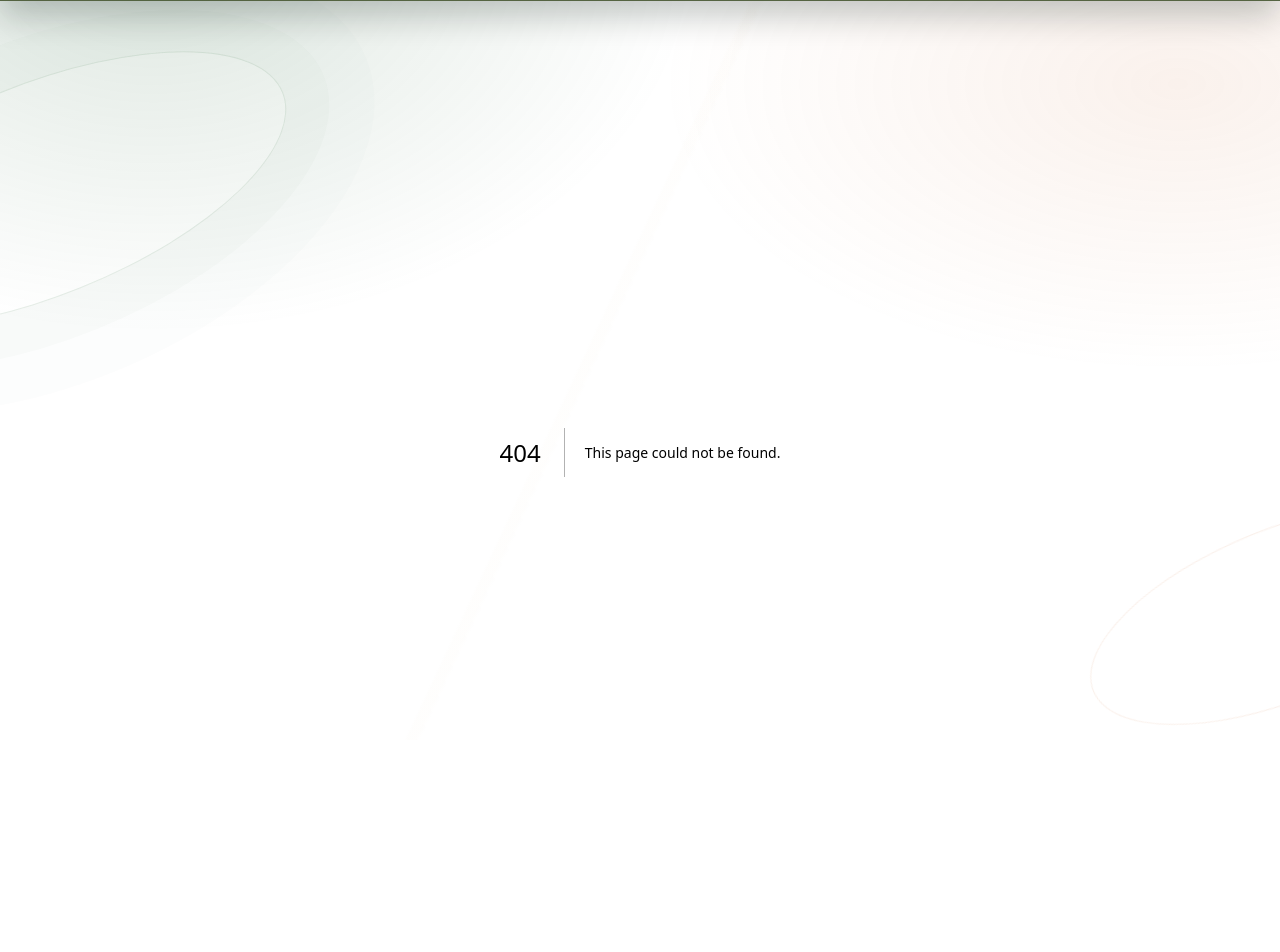
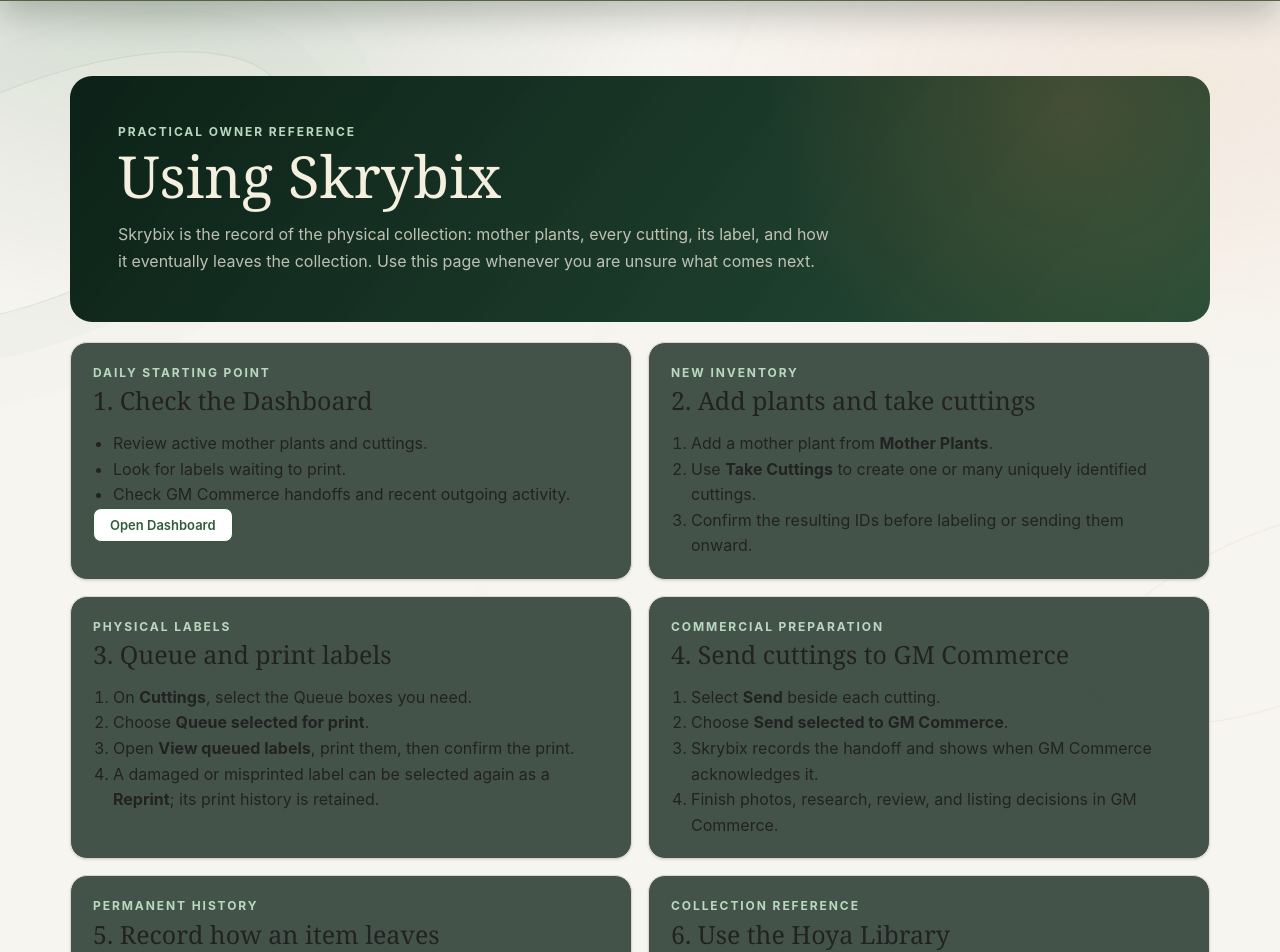
Before and after one commit to HydraCoreSystems/skrybix-webapp, a Next.js app: page /guide in a window 1280 px wide. Before the commit this address had no page. Shown: the part 60-1012 px from the top of the page. Before the commit the page ends 972 px from the top, so only its background shows below. Built offline with nearby package versions, Linux system fonts and the light colour scheme.

Commit message:
Add Skrybix owner guide and usability fixes

```diff
--- a/app/cuttings/[cuttingId]/page.tsx
+++ b/app/cuttings/[cuttingId]/page.tsx
@@ -5,6 +5,7 @@
 import { cuttingHandoffLabel, cuttingInventoryState } from "@/lib/cutting-profile";
 import { getSupabaseServerClient } from "@/lib/supabase";
 import type { Cutting, MotherPlant, OutgoingLogEntry } from "@/lib/types";
+import { routeRecordId } from "@/lib/route-record-id";
 
 export const dynamic = "force-dynamic";
 export const fetchCache = "force-no-store";
@@ -17,8 +18,9 @@
 
 export default async function CuttingProfilePage({ params }: { params: { cuttingId: string } }) {
   const supabase = getSupabaseServerClient();
-  const { data: cuttingRaw, error: cuttingError } = await supabase.from("cuttings").select("*").eq("cutting_id", params.cuttingId).maybeSingle();
-  if (cuttingError) throw new Error(`Unable to load cutting ${params.cuttingId}: ${cuttingError.message}`);
+  const cuttingId = routeRecordId(params.cuttingId);
+  const { data: cuttingRaw, error: cuttingError } = await supabase.from("cuttings").select("*").eq("cutting_id", cuttingId).maybeSingle();
+  if (cuttingError) throw new Error(`Unable to load cutting ${cuttingId}: ${cuttingError.message}`);
   if (!cuttingRaw) notFound();
   const cutting = cuttingRaw as Cutting;
 
--- a/app/globals.css
+++ b/app/globals.css
@@ -1187,7 +1187,7 @@
 .brand-mark { display: grid; place-items: center; width: 34px; height: 34px; border: 1px solid rgba(217,184,108,.58); border-radius: 50% 50% 46% 54%; color: var(--parchment); background: radial-gradient(circle at 35% 28%, rgba(255,255,255,.16), transparent 35%), rgba(79,143,94,.18); font: italic 700 17px Georgia, serif; box-shadow: 0 0 0 4px rgba(217,184,108,.04); }
 .logout-form { margin-left: 0; }
 
-.dashboard-page, .dashboard-section { display: grid; gap: 20px; }
+.dashboard-page, .dashboard-section { display: grid; gap: 20px; min-width: 0; }
 .dashboard-page { gap: 28px; }
 .dashboard-hero { position: relative; overflow: hidden; display: grid; grid-template-columns: minmax(0, 1fr) auto; align-items: end; gap: 28px; padding: clamp(30px, 5vw, 56px); border: 1px solid color-mix(in srgb, var(--copper) 42%, var(--border)); border-radius: 22px; color: #f5efdf; background: radial-gradient(circle at 82% 12%, rgba(210,130,83,.21), transparent 28%), linear-gradient(128deg, rgba(7,29,19,.98), rgba(25,65,42,.94)); box-shadow: 0 24px 60px rgba(5,20,12,.28); }
 .dashboard-hero::after { content: ""; position: absolute; width: 340px; height: 340px; right: -170px; top: -210px; border: 1px solid rgba(234,220,193,.2); border-radius: 50%; box-shadow: 0 0 0 38px rgba(234,220,193,.035), 0 0 0 82px rgba(234,220,193,.02); }
@@ -1207,8 +1207,8 @@
 .dashboard-stat-grid .stat::before { content: ""; position: absolute; top: 16px; left: 18px; width: 24px; height: 2px; background: var(--copper); }
 .dashboard-stat-grid .stat .num { font: 500 36px/1 Georgia, "Times New Roman", serif; color: var(--text); }
 .dashboard-stat-grid .stat .label { margin-top: 7px; line-height: 1.35; }
-.dashboard-columns { display: grid; grid-template-columns: minmax(0,1.15fr) minmax(340px,.85fr); gap: 20px; align-items: start; }
-.dashboard-panel { margin: 0; border-radius: 18px; background: var(--surface-glass); backdrop-filter: blur(14px); }
+.dashboard-columns { display: grid; grid-template-columns: minmax(0,1.15fr) minmax(340px,.85fr); gap: 20px; align-items: start; min-width: 0; }
+.dashboard-panel { margin: 0; min-width: 0; overflow-x: auto; border-radius: 18px; background: var(--surface-glass); backdrop-filter: blur(14px); }
 .commerce-panel { border-top: 3px solid var(--blue); }
 .commerce-panel .stat-grid { grid-template-columns: repeat(3,1fr); }
 .commerce-panel .stat { background: color-mix(in srgb, var(--card) 72%, transparent); }
@@ -1218,6 +1218,16 @@
 .btn.secondary.warm:hover { color: #fff; background: rgba(242,229,203,.12); border-color: var(--parchment); }
 
 .visual-reference-page { gap: 20px; }
+.guide-page { display: grid; gap: 20px; }
+.guide-hero { padding: clamp(28px,5vw,48px); border-radius: 22px; color: #f5efdf; background: radial-gradient(circle at 88% 12%, rgba(210,130,83,.2), transparent 30%), linear-gradient(128deg, rgba(7,29,19,.98), rgba(25,65,42,.94)); }
+.guide-hero h1 { margin: 8px 0 12px; font: 500 clamp(38px,5vw,58px)/1 Georgia, "Times New Roman", serif; }
+.guide-hero p:last-child { max-width: 720px; margin-bottom: 0; color: rgba(245,239,223,.76); font-size: 16px; line-height: 1.65; }
+.guide-grid { display: grid; grid-template-columns: repeat(2,minmax(0,1fr)); gap: 16px; }
+.guide-step { margin: 0; border-radius: 17px; background: var(--surface-glass); }
+.guide-step h2 { margin: 4px 0 10px; font: 500 25px/1.15 Georgia, "Times New Roman", serif; }
+.guide-step p, .guide-step li { line-height: 1.6; }
+.guide-step ol, .guide-step ul { margin-bottom: 0; padding-left: 20px; }
+.guide-boundary { border-left: 4px solid var(--copper); }
 .mother-profile-hero { position: relative; overflow: hidden; min-height: 250px; align-items: flex-end; padding: clamp(28px,4.5vw,52px); border-radius: 22px; color: #f5efdf; background: radial-gradient(circle at 90% 15%, rgba(210,130,83,.18), transparent 28%), linear-gradient(125deg, rgba(7,29,19,.98), rgba(27,69,44,.93)); box-shadow: 0 24px 60px rgba(5,20,12,.26); }
 .mother-profile-hero::after { content: ""; position: absolute; inset: auto -80px -210px auto; width: 430px; height: 330px; border: 1px solid rgba(234,220,193,.18); border-radius: 50%; transform: rotate(-20deg); }
 .mother-profile-hero > * { position: relative; z-index: 1; }
@@ -1245,6 +1255,7 @@
   .dashboard-hero { grid-template-columns: 1fr; align-items: start; }
   .dashboard-hero-actions { justify-content: flex-start; }
   .commerce-panel .stat-grid { grid-template-columns: 1fr; }
+  .guide-grid { grid-template-columns: 1fr; }
 }
 @media (max-width: 560px) {
   .site-main { padding-inline: 15px; }
--- /dev/null
+++ b/app/guide/page.tsx
@@ -0,0 +1,22 @@
+import Link from "next/link";
+
+export default function OwnerGuidePage() {
+  return <main className="guide-page">
+    <section className="guide-hero">
+      <p className="eyebrow">Practical owner reference</p>
+      <h1>Using Skrybix</h1>
+      <p>Skrybix is the record of the physical collection: mother plants, every cutting, its label, and how it eventually leaves the collection. Use this page whenever you are unsure what comes next.</p>
+    </section>
+
+    <section className="guide-grid">
+      <article className="card guide-step"><p className="eyebrow">Daily starting point</p><h2>1. Check the Dashboard</h2><ul><li>Review active mother plants and cuttings.</li><li>Look for labels waiting to print.</li><li>Check GM Commerce handoffs and recent outgoing activity.</li></ul><Link className="btn secondary" href="/">Open Dashboard</Link></article>
+      <article className="card guide-step"><p className="eyebrow">New inventory</p><h2>2. Add plants and take cuttings</h2><ol><li>Add a mother plant from <strong>Mother Plants</strong>.</li><li>Use <strong>Take Cuttings</strong> to create one or many uniquely identified cuttings.</li><li>Confirm the resulting IDs before labeling or sending them onward.</li></ol></article>
+      <article className="card guide-step"><p className="eyebrow">Physical labels</p><h2>3. Queue and print labels</h2><ol><li>On <strong>Cuttings</strong>, select the Queue boxes you need.</li><li>Choose <strong>Queue selected for print</strong>.</li><li>Open <strong>View queued labels</strong>, print them, then confirm the print.</li><li>A damaged or misprinted label can be selected again as a <strong>Reprint</strong>; its print history is retained.</li></ol></article>
+      <article className="card guide-step"><p className="eyebrow">Commercial preparation</p><h2>4. Send cuttings to GM Commerce</h2><ol><li>Select <strong>Send</strong> beside each cutting.</li><li>Choose <strong>Send selected to GM Commerce</strong>.</li><li>Skrybix records the handoff and shows when GM Commerce acknowledges it.</li><li>Finish photos, research, review, and listing decisions in GM Commerce.</li></ol></article>
+      <article className="card guide-step"><p className="eyebrow">Permanent history</p><h2>5. Record how an item leaves</h2><p>Use the outgoing workflow for a sale, disposal, loss, gift, or other removal. This archives the physical cutting and preserves its history. Do not delete the cutting or edit the database directly.</p><Link className="btn secondary" href="/outgoing">Open Outgoing Log</Link></article>
+      <article className="card guide-step"><p className="eyebrow">Collection reference</p><h2>6. Use the Hoya Library</h2><p>The library is your Kew-based reference and collection checklist. Mark species as present as they enter your collection; inventory remains in Mother Plants and Cuttings.</p><Link className="btn secondary" href="/hoya-library">Open Hoya Library</Link></article>
+      <article className="card guide-step"><p className="eyebrow">When something looks wrong</p><h2>7. Check System Health</h2><p>System Health explains database availability, work waiting in queues, GM Commerce acknowledgements, and inventory-history inconsistencies. An integrity alert is a request for review—not permission to erase or rewrite history.</p><Link className="btn secondary" href="/system-health">Open System Health</Link></article>
+      <article className="card guide-step guide-boundary"><p className="eyebrow">System boundary</p><h2>Skrybix vs. GM Commerce</h2><p><strong>Skrybix</strong> knows what the physical item is and whether it is still in the collection. <strong>GM Commerce</strong> manages its commercial life: photos, listing destinations, prices, time on market, sale, and cross-listing closure.</p></article>
+    </section>
+  </main>;
+}
--- a/app/mothers/[motherId]/edit/page.tsx
+++ b/app/mothers/[motherId]/edit/page.tsx
@@ -4,6 +4,7 @@
 import MotherNamingFields from "@/components/MotherNamingFields";
 import LocationSelect from "@/components/LocationSelect";
 import type { MotherPlant } from "@/lib/types";
+import { routeRecordId } from "@/lib/route-record-id";
 
 export const dynamic = "force-dynamic";
 
@@ -15,17 +16,18 @@
   searchParams: { error?: string };
 }) {
   const supabase = getSupabaseServerClient();
+  const motherId = routeRecordId(params.motherId);
   const { data: motherRaw, error: motherError } = await supabase
     .from("mother_plants")
     .select("*")
-    .eq("mother_id", params.motherId)
+    .eq("mother_id", motherId)
     .maybeSingle();
 
   // A real DB error must not look identical to "this mother plant doesn't
   // exist" -- editing a real record during a DB hiccup previously showed a
   // 404, indistinguishable from the record genuinely being gone.
   if (motherError) {
-    throw new Error(`Unable to load mother plant ${params.motherId}: ${motherError.message}`);
+    throw new Error(`Unable to load mother plant ${motherId}: ${motherError.message}`);
   }
 
   const mother = motherRaw as MotherPlant | null;
--- a/app/mothers/[motherId]/page.tsx
+++ b/app/mothers/[motherId]/page.tsx
@@ -5,6 +5,7 @@
 import type { HoyaSpeciesRecord } from "@/lib/hoya-library";
 import { getSupabaseServerClient } from "@/lib/supabase";
 import type { Cutting, MotherPlant, OutgoingLogEntry } from "@/lib/types";
+import { routeRecordId } from "@/lib/route-record-id";
 import { toggleMotherField } from "../actions";
 
 export const dynamic = "force-dynamic";
@@ -18,8 +19,9 @@
 
 export default async function MotherProfilePage({ params }: { params: { motherId: string } }) {
   const supabase = getSupabaseServerClient();
-  const { data: motherRaw, error: motherError } = await supabase.from("mother_plants").select("*").eq("mother_id", params.motherId).maybeSingle();
-  if (motherError) throw new Error(`Unable to load mother plant ${params.motherId}: ${motherError.message}`);
+  const motherId = routeRecordId(params.motherId);
+  const { data: motherRaw, error: motherError } = await supabase.from("mother_plants").select("*").eq("mother_id", motherId).maybeSingle();
+  if (motherError) throw new Error(`Unable to load mother plant ${motherId}: ${motherError.message}`);
   if (!motherRaw) notFound();
   const mother = motherRaw as MotherPlant;
   const { data: cuttingsRaw, error: cuttingsError } = await supabase.from("cuttings").select("*").eq("mother_id", mother.mother_id).order("created_at", { ascending: false });
--- a/app/plant/cutting/[cuttingId]/page.tsx
+++ b/app/plant/cutting/[cuttingId]/page.tsx
@@ -1,4 +1,5 @@
 import { notFound, redirect } from "next/navigation";
+import { routeRecordId } from "@/lib/route-record-id";
 import { getSupabaseServerClient } from "@/lib/supabase";
 import { CUTTING_INSTAGRAM_URL } from "@/lib/qr";
 
@@ -12,11 +13,12 @@
 // still carrying the old Skrybix-URL QR: it records the scan, then
 // redirects here too, so an old label doesn't show any internal app UI.
 export default async function PublicCuttingPage({ params }: { params: { cuttingId: string } }) {
+  const cuttingId = routeRecordId(params.cuttingId);
   const supabase = getSupabaseServerClient();
   const { data: cuttingRaw, error: cuttingError } = await supabase
     .from("cuttings")
     .select("cutting_id")
-    .eq("cutting_id", params.cuttingId)
+    .eq("cutting_id", cuttingId)
     .maybeSingle();
 
   // Same reasoning as the mother plant page: a DB error must surface
@@ -26,7 +28,7 @@
   }
   if (!cuttingRaw) notFound();
 
-  await supabase.rpc("increment_cutting_scan_count", { p_cutting_id: params.cuttingId });
+  await supabase.rpc("increment_cutting_scan_count", { p_cutting_id: cuttingId });
 
   redirect(CUTTING_INSTAGRAM_URL);
 }
--- a/app/settings/page.tsx
+++ b/app/settings/page.tsx
@@ -6,6 +6,7 @@
     <section className="card settings-hero"><p className="eyebrow">Skrybix configuration</p><h1>Settings</h1><p>Appearance, access, and live operational visibility are organized here. Inventory work remains in the main workbenches.</p></section>
     <ThemePicker />
     <div className="profile-columns">
+      <section className="card"><h3>Owner Guide</h3><p>Follow the daily workflow for plants, cuttings, labels, GM Commerce handoffs, and outgoing records.</p><Link className="btn" href="/guide">Open Owner Guide</Link></section>
       <section className="card"><h3>System Health</h3><p>Check database reachability, work queues, GM Commerce acknowledgements, and inventory-history consistency.</p><Link className="btn" href="/system-health">Open System Health</Link></section>
       <section className="card"><h3>Site access</h3><p>Change the shared owner password used to enter Skrybix.</p><Link className="btn secondary" href="/settings/password">Update site password</Link></section>
     </div>
--- a/components/Nav.tsx
+++ b/components/Nav.tsx
@@ -13,6 +13,7 @@
 ];
 
 const UTILITY_LINKS = [
+  { href: "/guide", label: "Guide" },
   { href: "/system-health", label: "System Health" },
   { href: "/settings", label: "Settings" },
 ];
--- a/package.json
+++ b/package.json
@@ -7,7 +7,7 @@
     "build": "next build",
     "start": "next start",
     "lint": "next lint",
-    "test": "node --test lib/commerce-export.test.ts lib/labels.test.ts lib/cuttings-batch.test.ts lib/commerce-health.test.ts lib/hoya-library.test.ts lib/cutting-profile.test.ts && node --experimental-loader ./scripts/test-at-alias-loader.mjs --test lib/operations-health.test.ts scripts/run-route-tests.mjs"
+    "test": "node --test lib/commerce-export.test.ts lib/labels.test.ts lib/cuttings-batch.test.ts lib/commerce-health.test.ts lib/hoya-library.test.ts lib/cutting-profile.test.ts lib/route-record-id.test.ts && node --experimental-loader ./scripts/test-at-alias-loader.mjs --test lib/operations-health.test.ts scripts/run-route-tests.mjs"
   },
   "dependencies": {
     "@supabase/supabase-js": "^2.45.4",
```
Also changed, not shown: app/plant/[motherId]/page.tsx (+5 -3 lines), lib/route-record-id.ts (added, +7 -0 lines), 2 other files (tests, documents, lock files or other folders).
